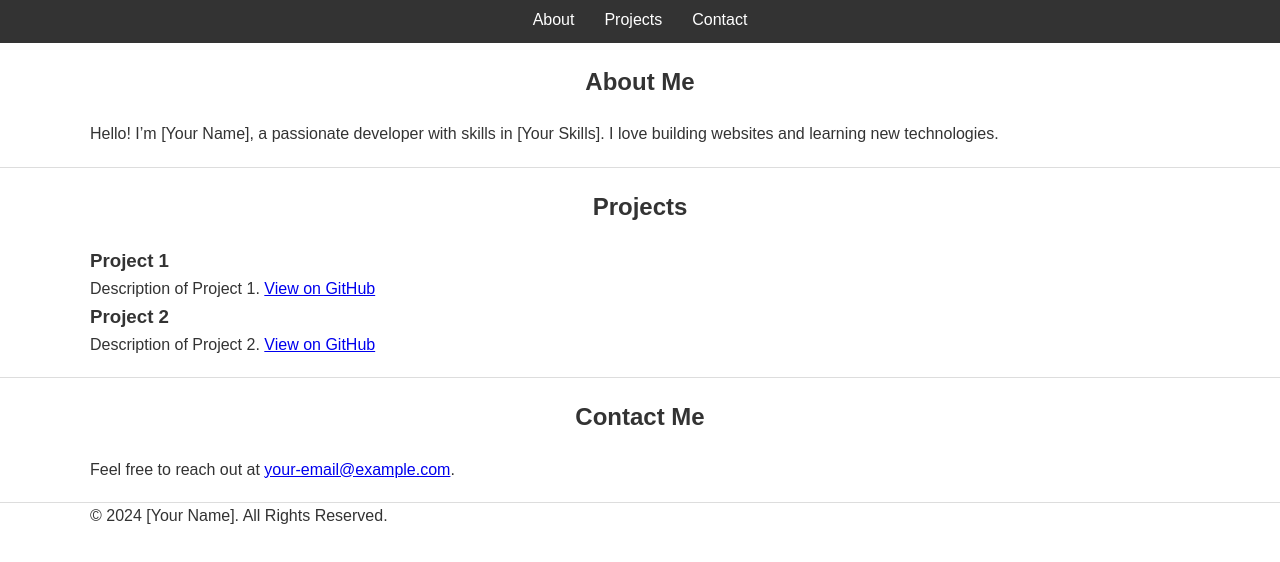
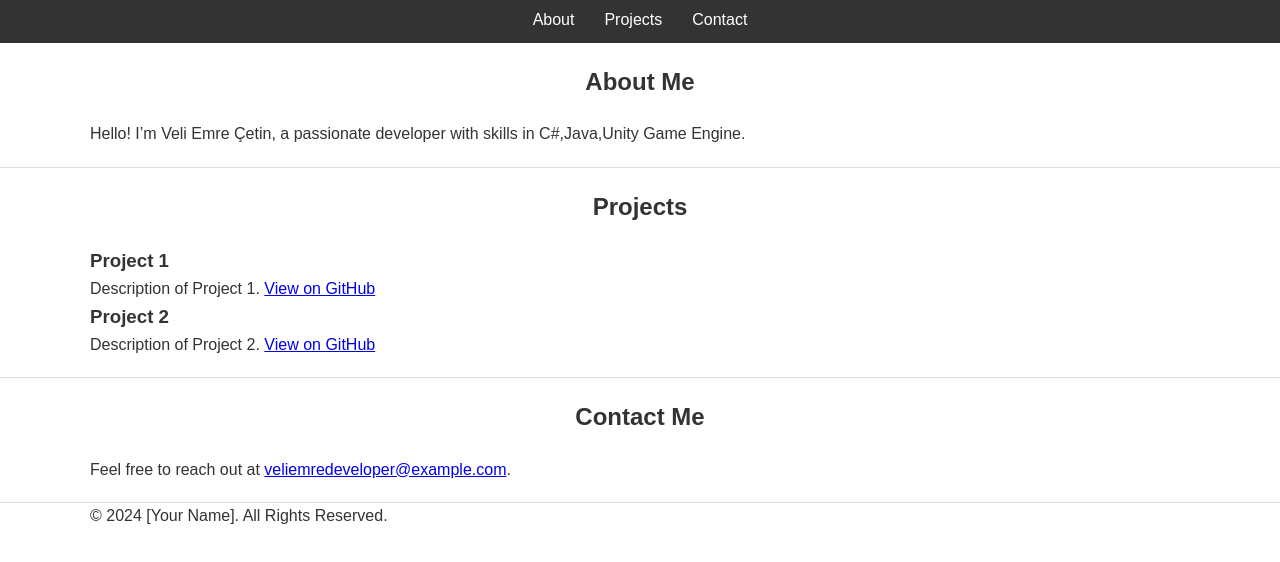
Before and after one commit to WeileeTheWeener/veliemrecetin.github.io, a plain HTML site: page index.html in a window 1280 px wide. Shown: the part 64-626 px from the top of the page. Drawn offline with Linux system fonts and the light colour scheme.

Commit message:
Update index.html

```diff
--- a/index.html
+++ b/index.html
@@ -23,7 +23,7 @@
     <section id="about">
       <div class="container">
         <h2>About Me</h2>
-        <p>Hello! I’m [Your Name], a passionate developer with skills in [Your Skills]. I love building websites and learning new technologies.</p>
+        <p>Hello! I’m Veli Emre Çetin, a passionate developer with skills in C#,Java,Unity Game Engine.</p>
       </div>
     </section>
     <section id="projects">
@@ -44,7 +44,7 @@
     <section id="contact">
       <div class="container">
         <h2>Contact Me</h2>
-        <p>Feel free to reach out at <a href="mailto:your-email@example.com">your-email@example.com</a>.</p>
+        <p>Feel free to reach out at <a href="mailto:veliemredeveloper@example.com">veliemredeveloper@example.com</a>.</p>
       </div>
     </section>
   </main>
```
